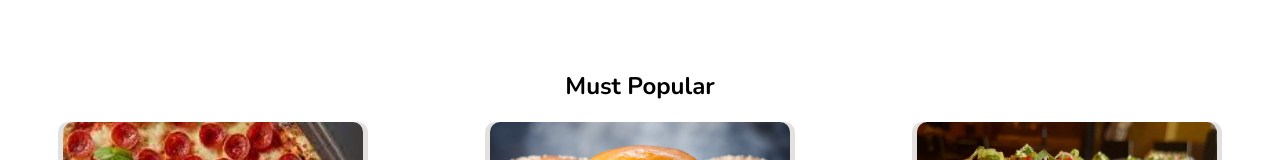
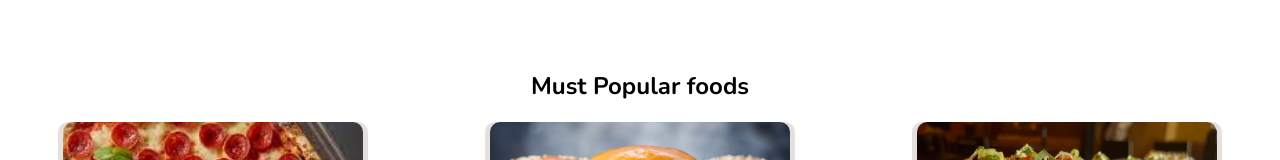
Before and after one commit to Milad-Soleymani/Master-Recipe, a React (Create React App) app: page / in a window 1280 px wide. Shown: the part 278-438 px from the top of the page. Built offline with nearby package versions, Linux system fonts and the light colour scheme.

Commit message:
change cards title

```diff
--- a/src/pages/Home.jsx
+++ b/src/pages/Home.jsx
@@ -13,7 +13,7 @@ const Home = () => {
                 You view Most popular foods below under
             </p>
             <h2 className='MostPopularHeader'>
-                Must Popular
+                Must Popular foods
             </h2>
             <div className='Cards'>
 
```
